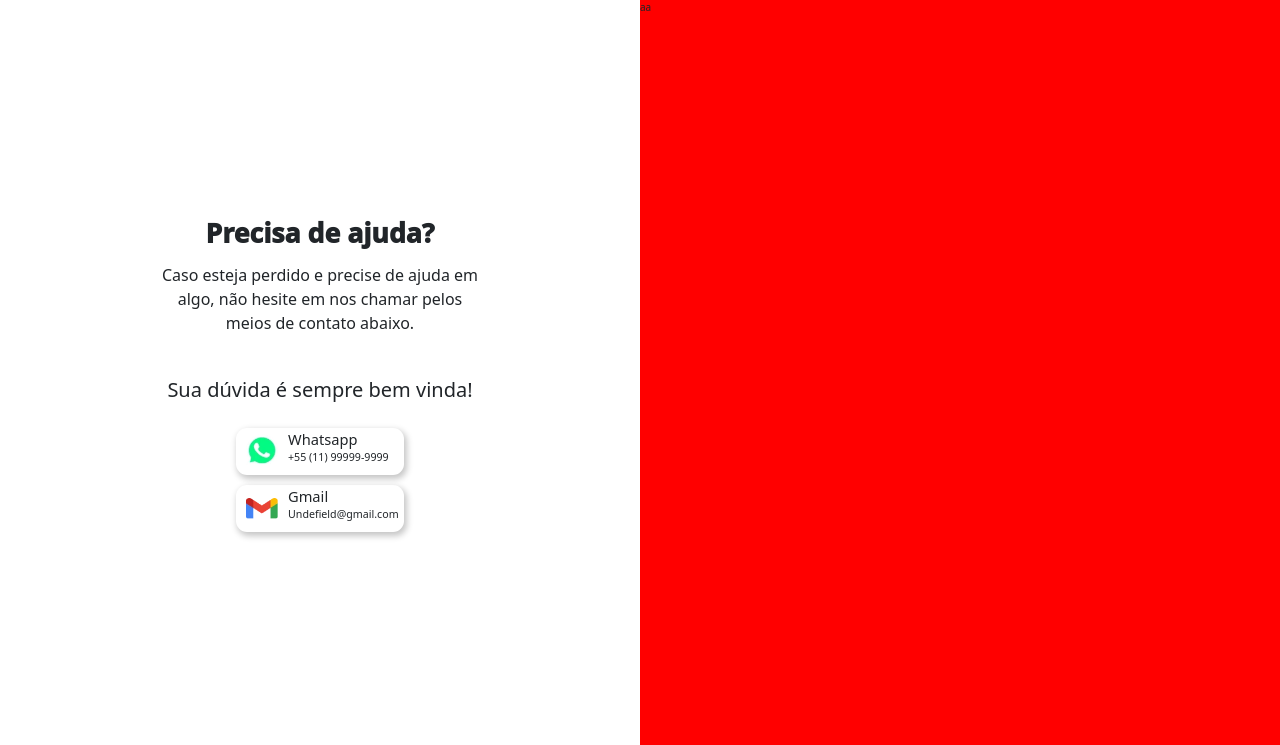
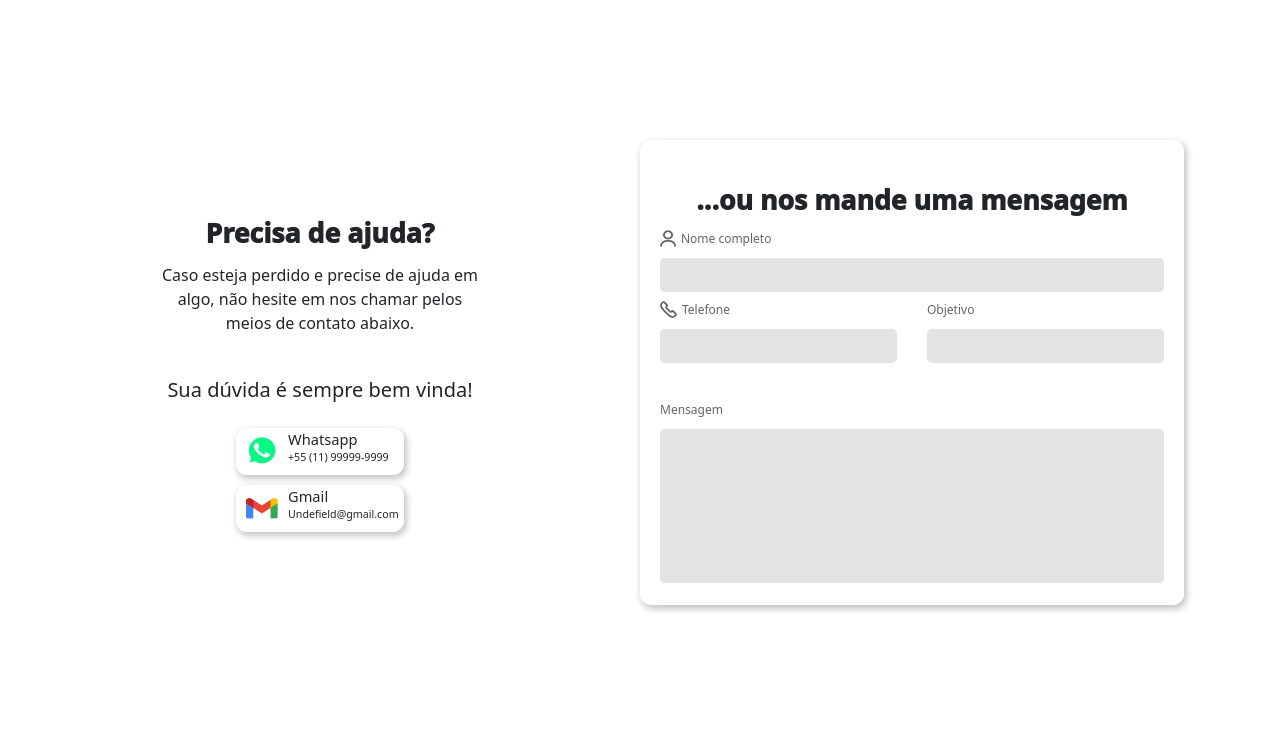
Before and after one commit to gustavorods/2023_odonto_kids, a PHP site: page /assets/pages/contato.html in a window 1280 px wide. Shown: the part 65-810 px from the top of the page. Run offline with PHP 8.4, Linux system fonts and the light colour scheme.

Commit message:
terminado parte direita

```diff
--- a/assets/css/contato.css
+++ b/assets/css/contato.css
@@ -143,8 +143,74 @@ div.container-fluid {
 }
 
 .formulario{
-    background-color: red;
+
     width: 50vw;
+    padding-left: 0px;
+    align-items: center;
+    display: grid;
+}
+
+.form {
+    box-shadow: 2px 3px 6px 1px rgba(0, 0, 0, 0.226);
+    border-radius: 11px;
+    height: 465px;
+    padding: 0px 20px;
+    width: 85%;
+}
+
+.uni{
+    display: flex;
+    align-items: normal;
+}
+
+.uni p{
+    font-size: 9pt;
+    font-weight: 500;
+    color: #666;
+}
+
+.uni img{
+    height: 17px;
+    margin-right: 5px;
+}
+
+.form input{
+    background: #e3e3e3;
+    border: 3px #e3e3e3;
+    border-radius: 5px;
+    outline: none;
+    padding: 0px 10px;
+    margin-bottom: 9px;
+}
+
+.input{
+    height: 34px;
+    width: 100%;
+}
+
+.input-mensagem{
+    width: 100%;
+    height: 154px;
+}
+
+.input-double{
+    height: 34px;
+    width: 237px;
+}
+
+.double {
+    display: flex;
+    justify-content: space-between;
+    margin-bottom: 29px;
+}
+
+.titulo_form{
+    align-items: center;
+    justify-content: center;
+    display: grid;
+    font-size: 20pt;
+    font-weight: 1000;
+    padding-top: 40px;
 }
 
 .titulo{
@@ -194,6 +260,7 @@ div.container-fluid {
     width: 32px;
     margin: 2px 10px;
 }
+
 
 
 .footer{
--- a/assets/pages/contato.html
+++ b/assets/pages/contato.html
@@ -88,9 +88,33 @@
             </div>
         </div>
         <div class="formulario">
-            <form action="">
-                aa
-            </form>
+            <div class="form">
+                <p class="titulo_form">...ou nos mande uma mensagem </p>
+                    <div class="uni">
+                        <img src="../img/user_icon.webp" alt="">
+                        <p class="complemento">Nome completo</p>
+                    </div>
+                <input type="text" class="input">
+                    <div class="double">
+                        <div>
+                            <div class="uni">
+                                <img src="../img/telefone_icon.webp" alt="">
+                                <p class="complemento">Telefone</p>
+                            </div>
+                            <input type="text" class="input-double">
+                        </div>
+                        <div>
+                            <div class="uni">
+                                <p class="complemento">Objetivo</p>
+                            </div>
+                            <input type="text" class="input-double">
+                        </div>
+                    </div>
+                <div class="uni">
+                    <p class="complemento" id="mensagem">Mensagem</p>
+                </div>
+                <input type="text" class="input-mensagem">
+            </div>
         </div>
     </section>
 
```
Also changed, not shown: assets/img/telefone_icon.webp (added), assets/img/user_icon.webp (added).
